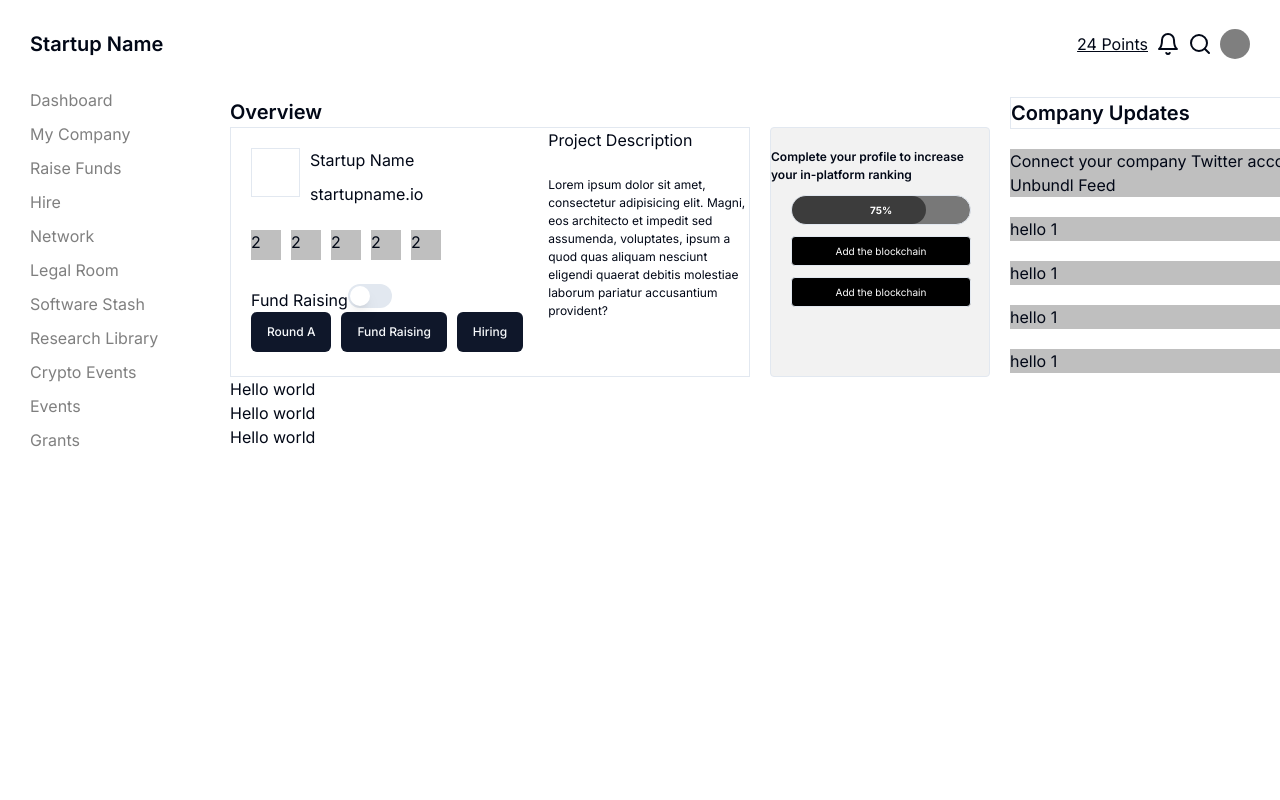
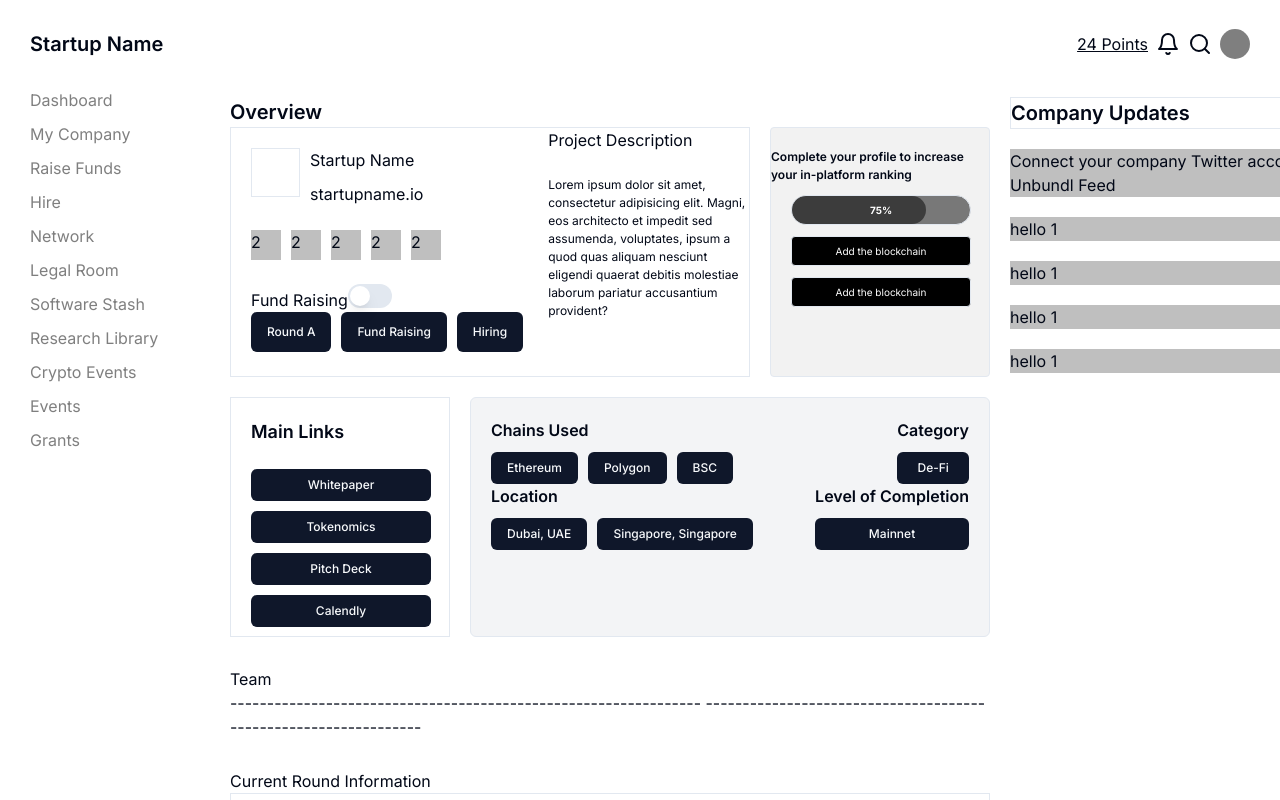
Before and after one commit to ShaikhNabeelShabbir/unbundl-web, a React (Vite) app: page /founder-dashboard in a window 1280 px wide. Both pictures are taken after a click on the button "My Company". Shown: the top 800 px of the page. Built offline with nearby package versions, Linux system fonts and the light colour scheme.

Commit message:
my-company

```diff
--- a/src/pages/startup/my-company.tsx
+++ b/src/pages/startup/my-company.tsx
@@ -1,6 +1,25 @@
 import { Button } from "@/components/ui/button";
 import { Switch } from "@/components/ui/switch";
 import React from "react";
+import {
+  Table,
+  TableBody,
+  TableCell,
+  TableFooter,
+  TableHead,
+  TableHeader,
+  TableRow,
+} from "@/components/ui/table";
+
+const invoices = [
+  {
+    round: "Seed",
+    amountRaising: "$1,250,000",
+    alreadyRaised: "$800,000",
+    Postmoneyvaluation: "$10,000,000",
+    MinimumTicketSize: "$100,000",
+  },
+];
 
 const MyCompany: React.FC = () => {
   return (
@@ -74,8 +93,99 @@ const MyCompany: React.FC = () => {
                   </div>
                 </div>
               </div>
-              <div>Hello world</div> <div>Hello world</div>
+              <div className="flex flex-row mt-[20px]">
+                <div className="w-[220px] h-[240px] border">
+                  <p className="mt-[20px] ml-[20px] font-semibold text-[18px]">
+                    Main Links
+                  </p>
+                  <br />
+                  <div className="flex flex-col w-[180px] ml-[20px] space-y-[10px]">
+                    <Button className="h-[32px]">Whitepaper</Button>
+                    <Button className="h-[32px]">Tokenomics</Button>
+                    <Button className="h-[32px]">Pitch Deck</Button>
+                    <Button className="h-[32px]">Calendly</Button>
+                  </div>
+                </div>
+                <div className="ml-[20px] w-[520px] h-[240px] border p-[20px] bg-gray-100 rounded-md">
+                  <div className="flex flex-wrap justify-between">
+                    <div className="flex flex-col">
+                      <div className="font-semibold mb-[10px]">Chains Used</div>
+                      <div className="flex space-x-[10px]">
+                        <Button className="h-[32px]">Ethereum</Button>
+                        <Button className="h-[32px]">Polygon</Button>
+                        <Button className="h-[32px]">BSC</Button>
+                      </div>
+                    </div>
+
+                    <div className="flex flex-col">
+                      <div className="font-semibold mb-[10px]">Category</div>
+                      <Button className="h-[32px]">De-Fi</Button>
+                    </div>
+
+                    <div className="flex flex-col">
+                      <div className="font-semibold mb-[10px]">Location</div>
+                      <div className="flex space-x-[10px]">
+                        <Button className="h-[32px]">Dubai, UAE</Button>
+                        <Button className="h-[32px]">
+                          Singapore, Singapore
+                        </Button>
+                      </div>
+                    </div>
+
+                    <div className="flex flex-col">
+                      <div className="font-semibold mb-[10px]">
+                        Level of Completion
+                      </div>
+                      <Button className="h-[32px]">Mainnet</Button>
+                    </div>
+                  </div>
+                </div>
+              </div>
+              <div className="mt-[30px]">
+                {" "}
+                <p>Team</p>
+              </div>
+              ----------------------------------------------------------------
+              ----------------------------------------------------------------
+              <div className="pt-[30px]">
+                {" "}
+                <p>Current Round Information</p>
+                <Table className="border">
+                  <TableHeader>
+                    <TableRow>
+                      <TableHead className="w-[100px]">Invoice</TableHead>
+                      <TableHead>Status</TableHead>
+                      <TableHead>Method</TableHead>
+                      <TableHead className="text-right">Amount</TableHead>
+                    </TableRow>
+                  </TableHeader>
+                  <TableBody>
+                    {invoices.map((invoice) => (
+                      <TableRow key={invoice.round}>
+                        <TableCell className="font-medium">
+                          {invoice.round}
+                        </TableCell>
+                        <TableCell>{invoice.amountRaising}</TableCell>
+                        <TableCell>{invoice.Postmoneyvaluation}</TableCell>
+                        <TableCell className="text-right">
+                          {invoice.alreadyRaised}
+                        </TableCell>
+                      </TableRow>
+                    ))}
+                  </TableBody>
+                  <TableFooter>
+                    <TableRow>
+                      <TableCell colSpan={3}>Total</TableCell>
+                      <TableCell className="text-right">$2,500.00</TableCell>
+                    </TableRow>
+                  </TableFooter>
+                </Table>
+              </div>
+              ----------------------------------------------------------------
+              ----------------------------------------------------------------
               <div>Hello world</div>
+              ----------------------------------------------------------------
+              {/* {DND} */}
             </div>
             <div className="Company-Updates ml-[20px] w-[370px] flex flex-col space-y-[20px]">
               <p className="font-semibold text-[20px] border">
```
